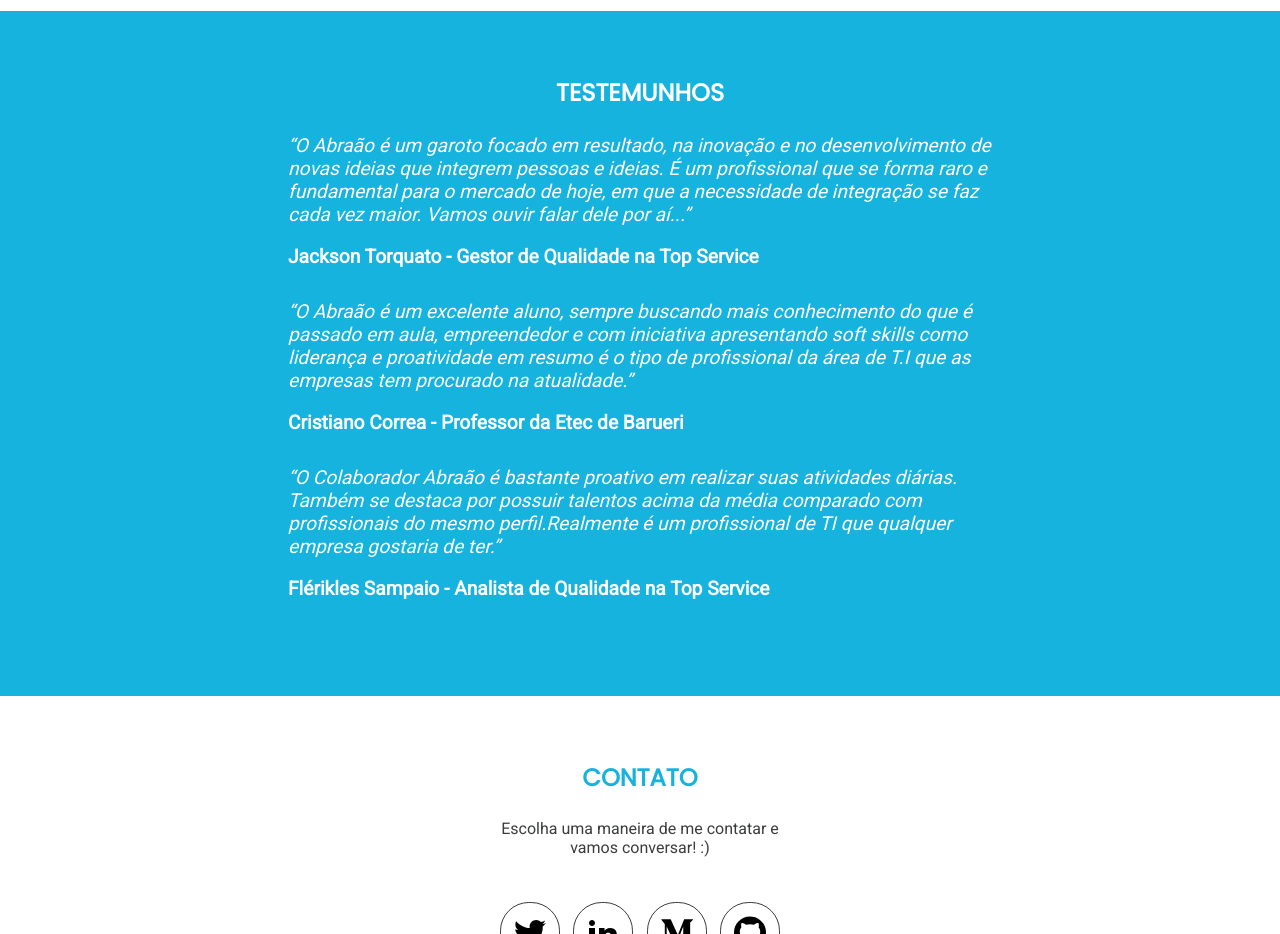
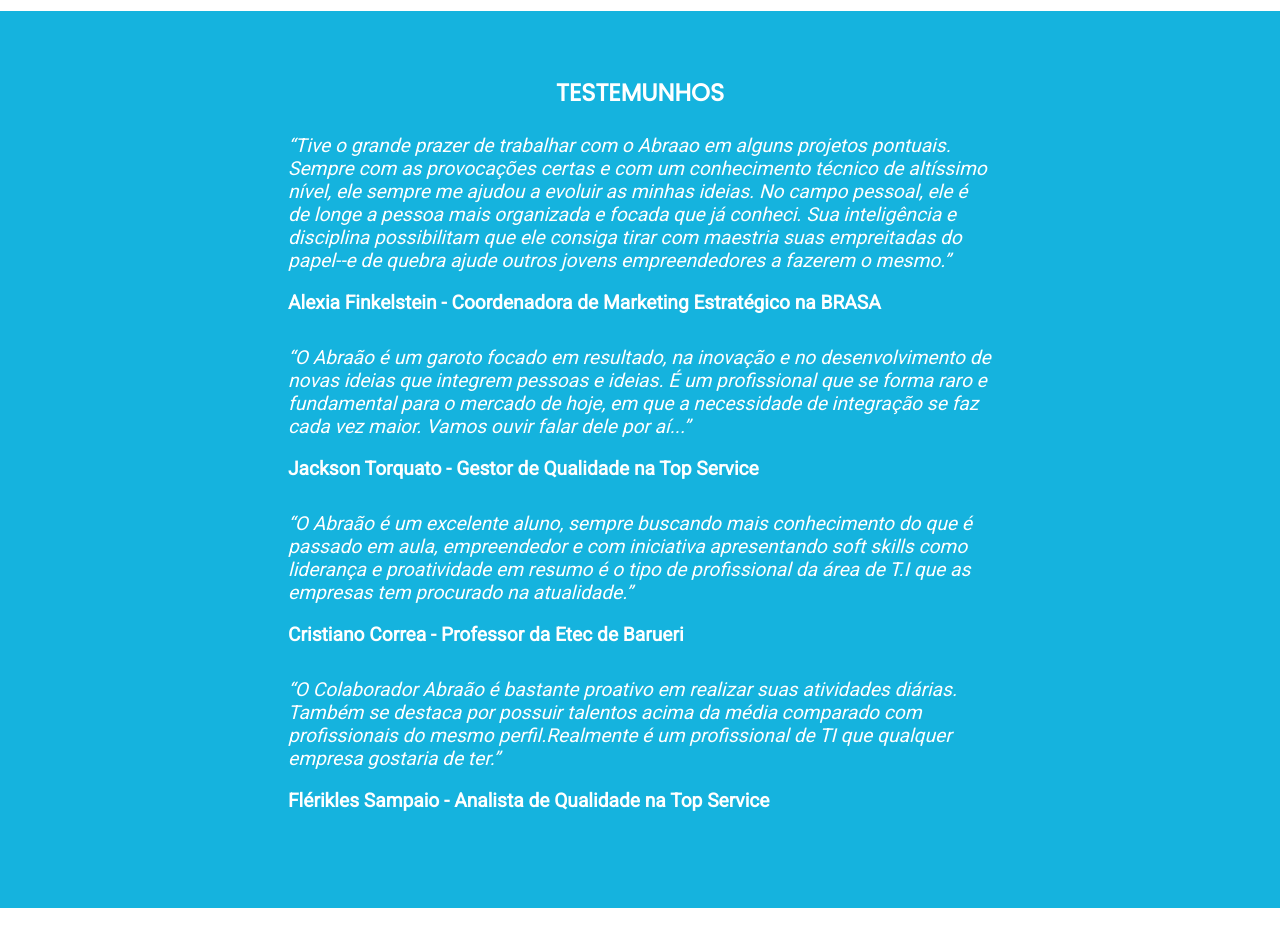
Before and after one commit to azabraao/azabraao.github.io, a plain HTML site: page index.html in a window 1280 px wide. Shown: the part 3220-4154 px from the top of the page. Drawn offline with nearby package versions, Linux system fonts and the light colour scheme.

Commit message:
Add new testimonial

```diff
--- a/index.html
+++ b/index.html
@@ -328,6 +328,14 @@
             </header>
             <div class="testimonials__wrap">
                 <div class="testimonials__item is-color-white">
+                    <p class="testimonials__item-quote is-italic">“Tive o grande prazer de trabalhar com o Abraao em alguns projetos
+                        pontuais. Sempre com as provocações certas e com um conhecimento técnico de altíssimo nível, ele sempre me
+                        ajudou a evoluir as minhas ideias. No campo pessoal, ele é de longe a pessoa mais organizada e focada que já
+                        conheci. Sua inteligência e disciplina possibilitam que ele consiga tirar com maestria suas empreitadas
+                        do papel--e de quebra ajude outros jovens empreendedores a fazerem o mesmo.”</p>
+                    <p class="testimonials__quoted is-bold">Alexia Finkelstein - Coordenadora de Marketing Estratégico na BRASA</p>
+                </div>
+                <div class="testimonials__item is-color-white">
                     <p class="testimonials__item-quote is-italic">“O Abraão é um garoto focado em resultado, na
                         inovação e
                         no desenvolvimento de novas ideias que integrem pessoas e ideias. É um profissional que se
```
